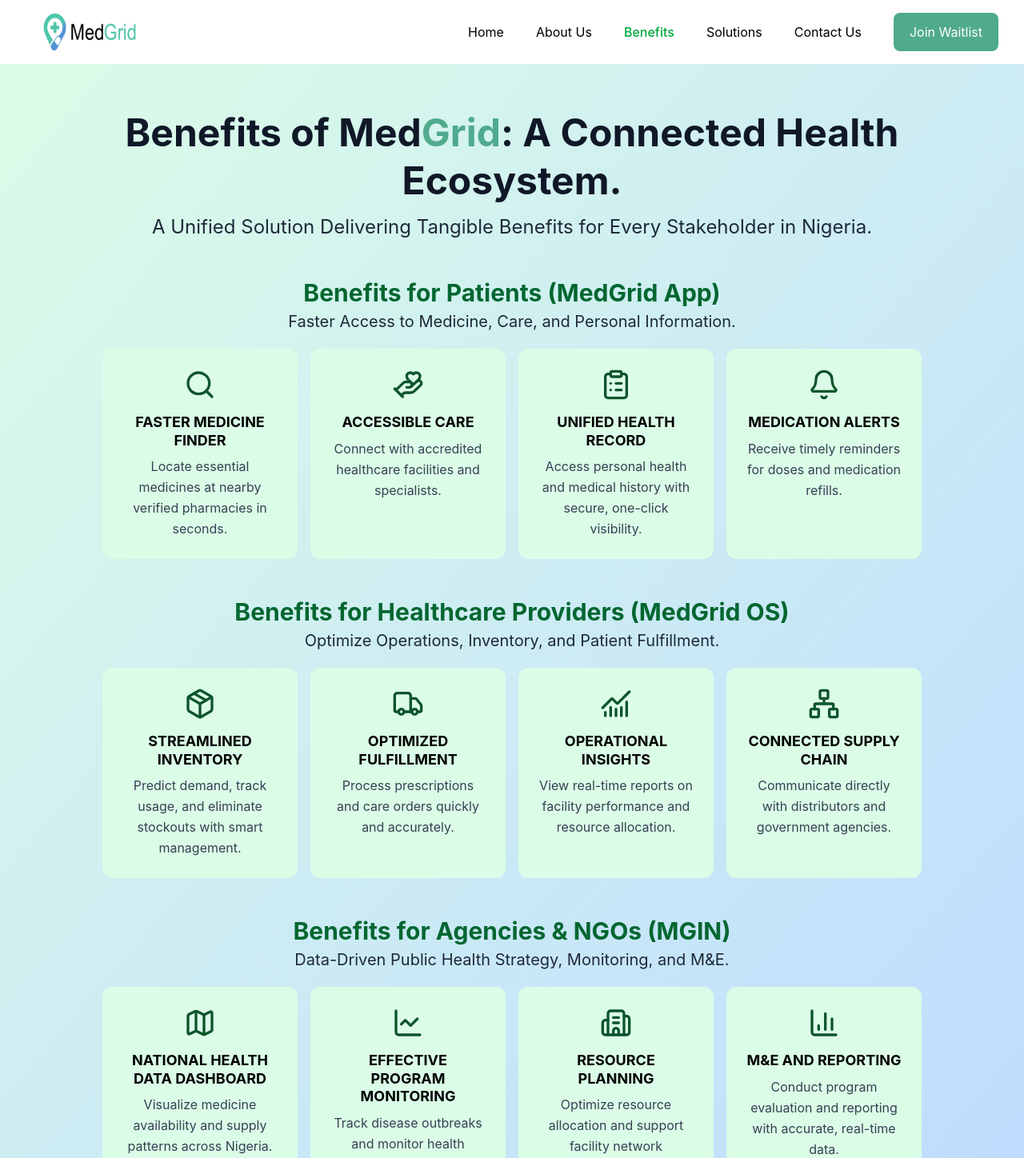
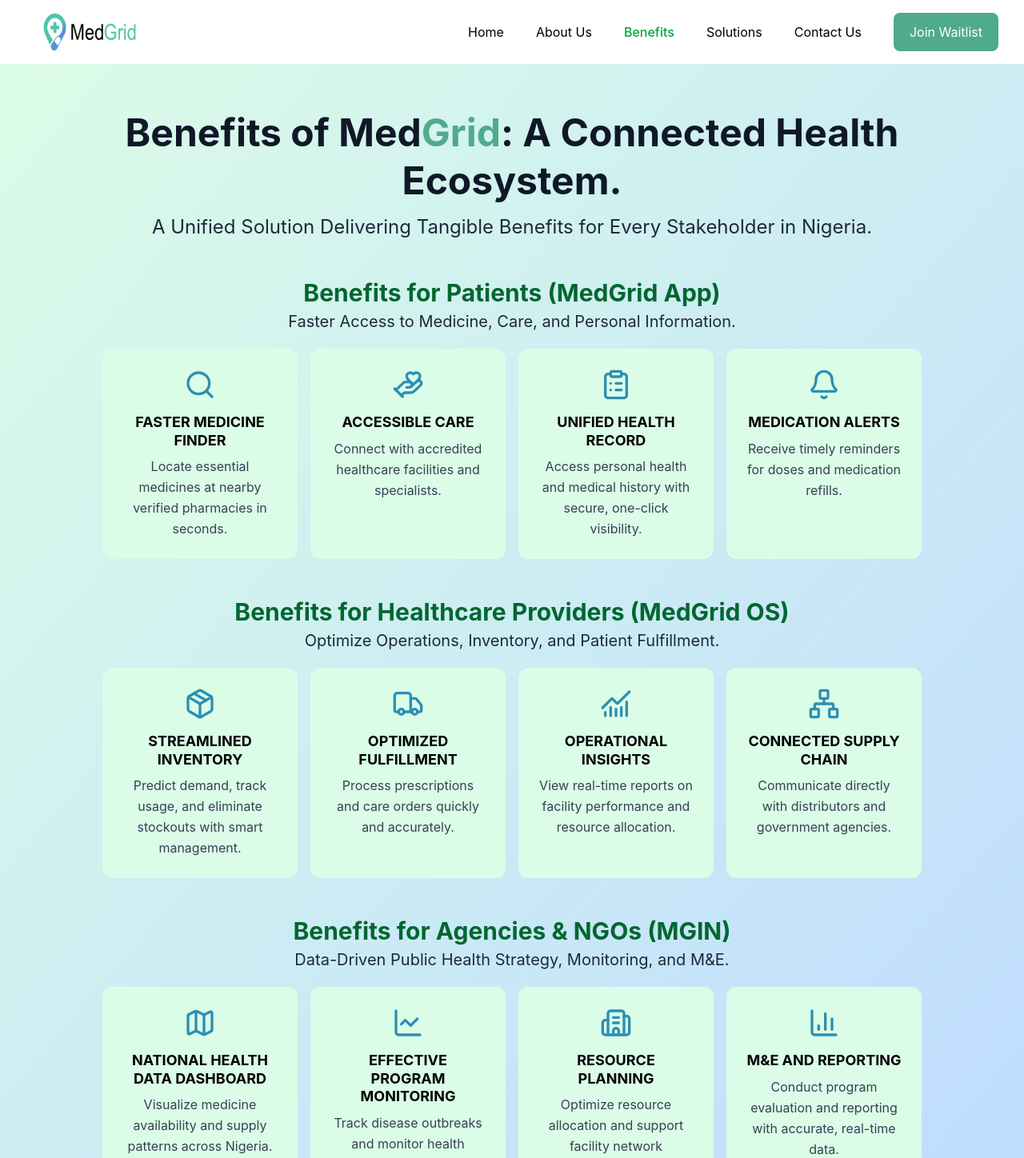
Before and after one commit to Okolohope/Medgrid, a React (Vite) app in the folder Medgrid/: page /benefits in a window 1280 px wide. Shown: the top 1448 px of the page at 80% size. Built offline with nearby package versions, Linux system fonts and the light colour scheme.

Commit message:
fix: update icon colors in Benefits, Home, and Waitlist components for consistency

```diff
--- a/Medgrid/src/pages/Benefits.jsx
+++ b/Medgrid/src/pages/Benefits.jsx
@@ -48,7 +48,7 @@
 
           {/* CARD 1 */}
           <div className="bg-green-100 rounded-xl p-4 md:p-6 text-center border border-green-100">
-            <Search className="w-8 h-8 md:w-10 md:h-10 mx-auto mb-3 md:mb-4 text-green-900" />
+            <Search className="w-8 h-8 md:w-10 md:h-10 mx-auto mb-3 md:mb-4 " color="rgb(43, 143, 180)" />
 
             <h3 className="font-bold text-sm md:text-lg leading-tight">
               FASTER MEDICINE FINDER
@@ -62,7 +62,7 @@
 
           {/* CARD 2 */}
           <div className="bg-green-100 rounded-xl p-4 md:p-6 text-center border border-green-100">
-            <HandHeart className="w-8 h-8 md:w-10 md:h-10 mx-auto mb-3 md:mb-4 text-green-900" />
+            <HandHeart className="w-8 h-8 md:w-10 md:h-10 mx-auto mb-3 md:mb-4 " color="rgb(43, 143, 180)" />
 
             <h3 className="font-bold text-sm md:text-lg leading-tight">
               ACCESSIBLE CARE
@@ -75,7 +75,7 @@
 
           {/* CARD 3 */}
           <div className="bg-green-100 rounded-xl p-4 md:p-6 text-center border border-green-100">
-            <ClipboardList className="w-8 h-8 md:w-10 md:h-10 mx-auto mb-3 md:mb-4 text-green-900" />
+            <ClipboardList className="w-8 h-8 md:w-10 md:h-10 mx-auto mb-3 md:mb-4 " color="rgb(43, 143, 180)" />
 
             <h3 className="font-bold text-sm md:text-lg leading-tight">
               UNIFIED HEALTH RECORD
@@ -89,7 +89,7 @@
 
           {/* CARD 4 */}
           <div className="bg-green-100 rounded-xl p-4 md:p-6 text-center border border-green-100">
-            <Bell className="w-8 h-8 md:w-10 md:h-10 mx-auto mb-3 md:mb-4 text-green-900" />
+            <Bell className="w-8 h-8 md:w-10 md:h-10 mx-auto mb-3 md:mb-4 " color="rgb(43, 143, 180)" />
 
             <h3 className="font-bold text-sm md:text-lg leading-tight">
               MEDICATION ALERTS
@@ -122,7 +122,7 @@
 
           {/* CARD 1 */}
           <div className="bg-green-100 rounded-xl p-4 md:p-6 text-center border border-green-100">
-            <Package className="w-8 h-8 md:w-10 md:h-10 mx-auto mb-3 md:mb-4 text-green-900" />
+            <Package className="w-8 h-8 md:w-10 md:h-10 mx-auto mb-3 md:mb-4 " color="rgb(43, 143, 180)" />
 
             <h3 className="font-bold text-sm md:text-lg leading-tight">
               STREAMLINED INVENTORY
@@ -136,7 +136,7 @@
 
           {/* CARD 2 */}
           <div className="bg-green-100 rounded-xl p-4 md:p-6 text-center border border-green-100">
-            <Truck className="w-8 h-8 md:w-10 md:h-10 mx-auto mb-3 md:mb-4 text-green-900" />
+            <Truck className="w-8 h-8 md:w-10 md:h-10 mx-auto mb-3 md:mb-4 " color="rgb(43, 143, 180)" />
 
             <h3 className="font-bold text-sm md:text-lg leading-tight">
               OPTIMIZED FULFILLMENT
@@ -149,7 +149,7 @@
 
           {/* CARD 3 */}
           <div className="bg-green-100 rounded-xl p-4 md:p-6 text-center border border-green-100">
-            <ChartNoAxesCombined className="w-8 h-8 md:w-10 md:h-10 mx-auto mb-3 md:mb-4 text-green-900" />
+            <ChartNoAxesCombined className="w-8 h-8 md:w-10 md:h-10 mx-auto mb-3 md:mb-4" color="rgb(43, 143, 180)" />
 
             <h3 className="font-bold text-sm md:text-lg leading-tight">
               OPERATIONAL INSIGHTS
@@ -163,7 +163,7 @@
 
           {/* CARD 4 */}
           <div className="bg-green-100 rounded-xl p-4 md:p-6 text-center border border-green-100">
-            <Network className="w-8 h-8 md:w-10 md:h-10 mx-auto mb-3 md:mb-4 text-green-900" />
+            <Network className="w-8 h-8 md:w-10 md:h-10 mx-auto mb-3 md:mb-4" color="rgb(43, 143, 180)" />
 
             <h3 className="font-bold text-sm md:text-lg leading-tight">
               CONNECTED SUPPLY CHAIN
@@ -196,7 +196,7 @@
 
           {/* CARD 1 */}
           <div className="bg-green-100 rounded-xl p-4 md:p-6 text-center border border-green-100">
-            <Map className="w-8 h-8 md:w-10 md:h-10 mx-auto mb-3 md:mb-4 text-green-900" />
+            <Map className="w-8 h-8 md:w-10 md:h-10 mx-auto mb-3 md:mb-4 " color="rgb(43, 143, 180)" />
 
             <h3 className="font-bold text-sm md:text-lg leading-tight">
               NATIONAL HEALTH DATA DASHBOARD
@@ -210,7 +210,7 @@
 
           {/* CARD 2 */}
           <div className="bg-green-100 rounded-xl p-4 md:p-6 text-center border border-green-100">
-            <ChartLine className="w-8 h-8 md:w-10 md:h-10 mx-auto mb-3 md:mb-4 text-green-900" />
+            <ChartLine className="w-8 h-8 md:w-10 md:h-10 mx-auto mb-3 md:mb-4 " color="rgb(43, 143, 180)" />
 
             <h3 className="font-bold text-sm md:text-lg leading-tight">
               EFFECTIVE PROGRAM MONITORING
@@ -223,7 +223,7 @@
 
           {/* CARD 3 */}
           <div className="bg-green-100 rounded-xl p-4 md:p-6 text-center border border-green-100">
-            <Building2 className="w-8 h-8 md:w-10 md:h-10 mx-auto mb-3 md:mb-4 text-green-900" />
+            <Building2 className="w-8 h-8 md:w-10 md:h-10 mx-auto mb-3 md:mb-4 " color="rgb(43, 143, 180)" />
 
             <h3 className="font-bold text-sm md:text-lg leading-tight">
               RESOURCE PLANNING
@@ -237,7 +237,7 @@
 
           {/* CARD 4 */}
           <div className="bg-green-100 rounded-xl p-4 md:p-6 text-center border border-green-100">
-            <BarChart3 className="w-8 h-8 md:w-10 md:h-10 mx-auto mb-3 md:mb-4 text-green-900" />
+            <BarChart3 className="w-8 h-8 md:w-10 md:h-10 mx-auto mb-3 md:mb-4" color="rgb(43, 143, 180)" />
 
             <h3 className="font-bold text-sm md:text-lg leading-tight">
               M&E AND REPORTING
--- a/Medgrid/src/pages/Home.jsx
+++ b/Medgrid/src/pages/Home.jsx
@@ -34,7 +34,7 @@
 
       <section className="mx-auto grid max-w-5xl grid-cols-2 gap-4 px-4 text-center md:grid-cols-4">
         <div className="rounded-xl bg-green-100 p-6 shadow-sm">
-          <Search className="mx-auto mb-4 h-8 w-8" />
+          <Search className="mx-auto mb-4 h-8 w-8" color="rgb(43, 143, 180)" />
           <h1 className="font-bold">Find Medicine</h1>
           <p>
             Search and locate<br></br>
@@ -43,7 +43,7 @@
         </div>
 
         <div className="rounded-xl bg-green-100 p-6 shadow-sm">
-          <Cross className="mx-auto mb-4 h-8 w-8" />
+          <Cross className="mx-auto mb-4 h-8 w-8" color="rgb(43, 143, 180)" />
           <h1 className="font-bold">Find Care</h1>
           <p>
             Connect with trusted<br></br>
@@ -52,7 +52,7 @@
         </div>
 
         <div className="rounded-xl bg-green-100 p-6 shadow-sm">
-          <MapPin className="mx-auto mb-4 h-8 w-8" />
+          <MapPin className="mx-auto mb-4 h-8 w-8" color="rgb(43, 143, 180)" />
           <h1 className="font-bold">Near You</h1>
           <p>
             Real time availability<br></br>
@@ -61,7 +61,7 @@
         </div>
 
         <div className="rounded-xl bg-green-100 p-6 shadow-sm">
-          <Activity className="mx-auto mb-4 h-8 w-8" />
+          <Activity className="mx-auto mb-4 h-8 w-8" color="rgb(43, 143, 180)" />
           <h1 className="font-bold">Real-Time Data</h1>
           <p>
             Accurate insights for<br></br>
--- a/Medgrid/src/pages/Waitlist.jsx
+++ b/Medgrid/src/pages/Waitlist.jsx
@@ -206,7 +206,7 @@
               }`}
             >
               <div className="mb-4 flex justify-center">
-                <UserRound className="h-14 w-14 text-green-700" strokeWidth={1.5} />
+                <UserRound className="h-14 w-14 " color="rgb(43, 143, 180)" strokeWidth={1.5} />
               </div>
 
               <h2 className="text-center text-2xl font-bold sm:text-3xl">
@@ -330,7 +330,7 @@
               }`}
             >
               <div className="mb-4 flex justify-center">
-                <Hospital className="h-14 w-14 text-green-700" strokeWidth={1.5} />
+                <Hospital className="h-14 w-14 " color="rgb(43, 143, 180)" strokeWidth={1.5} />
               </div>
 
               <h2 className="text-center text-2xl font-bold sm:text-3xl">
```
